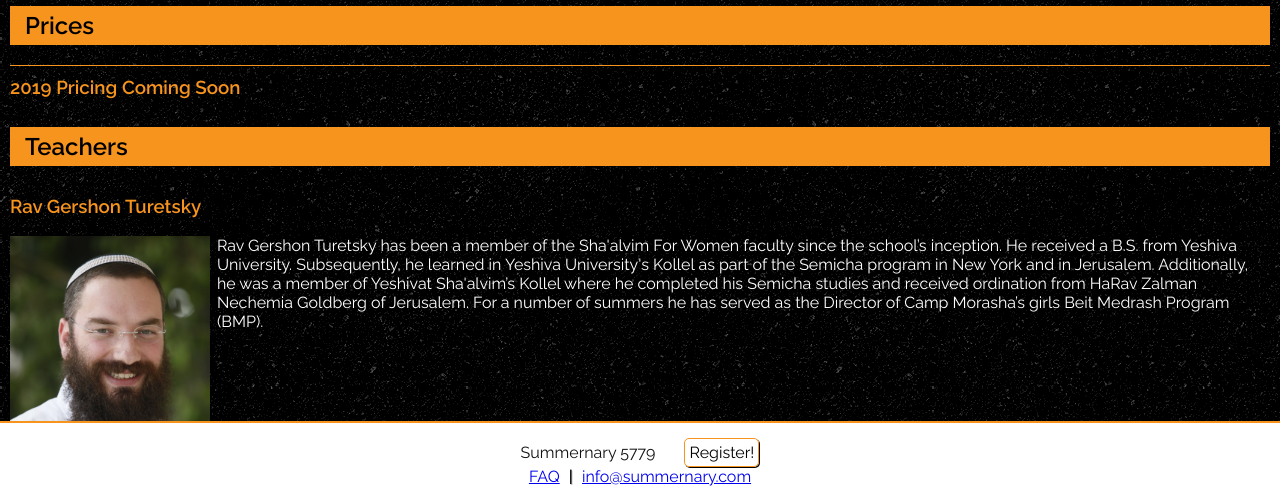
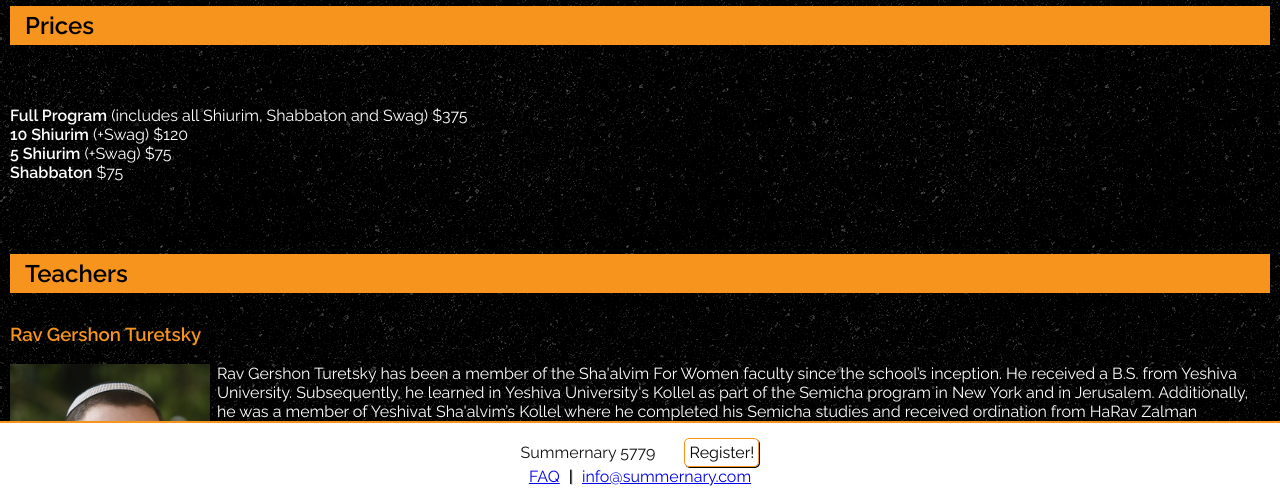
Before and after one commit to dannyc/summernary, a plain HTML site: page about/index.html in a window 1280 px wide. Shown: the part 309-798 px from the top of the page. Drawn offline with Linux system fonts and the light colour scheme.

Commit message:
Added 2019 prices

```diff
--- a/about/index.html
+++ b/about/index.html
@@ -24,9 +24,14 @@
 		<img src="../images/summernary.png" alt="summernary" title="Summernary. Bringing Seminary home for the summer" class="logo">
 	</header>
 	<section>
-			<h2>Prices</h2>
-			<h3>2019 Pricing Coming Soon</h3>
-		</section>
+		<h2>Prices</h2>
+		<p>
+		<div><strong>Full Program</strong> (includes all Shiurim, Shabbaton and Swag) $375</div>
+		<div><strong>10 Shiurim</strong> (+Swag) $120</div>
+		<div><strong>5 Shiurim</strong> (+Swag) $75</div>
+		<div><strong>Shabbaton</strong> $75</div>
+		</p>
+	</section>
 	<section>
 		<h2>Teachers</h2>
 		<h3 style="border-top: none">Rav Gershon Turetsky</h3>
```
